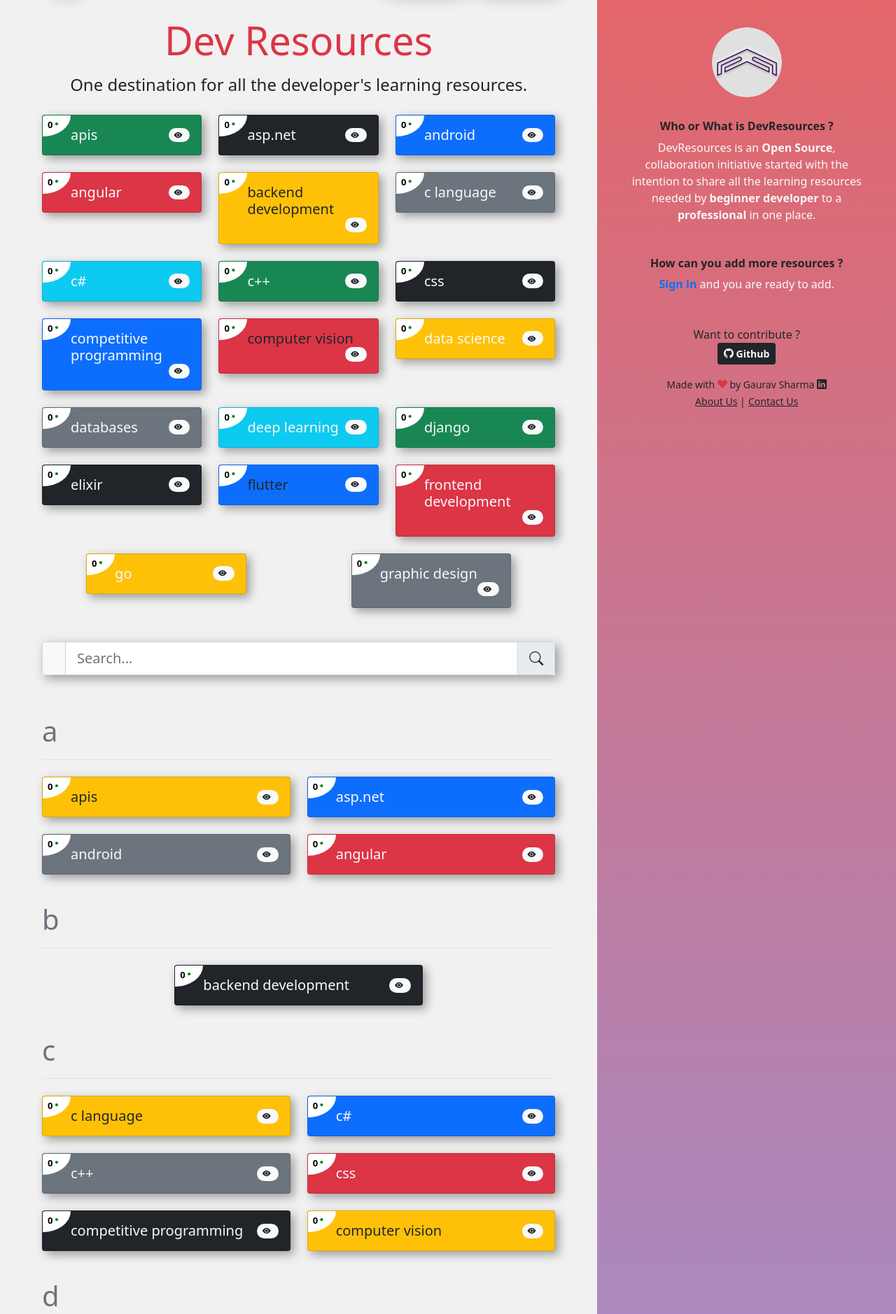
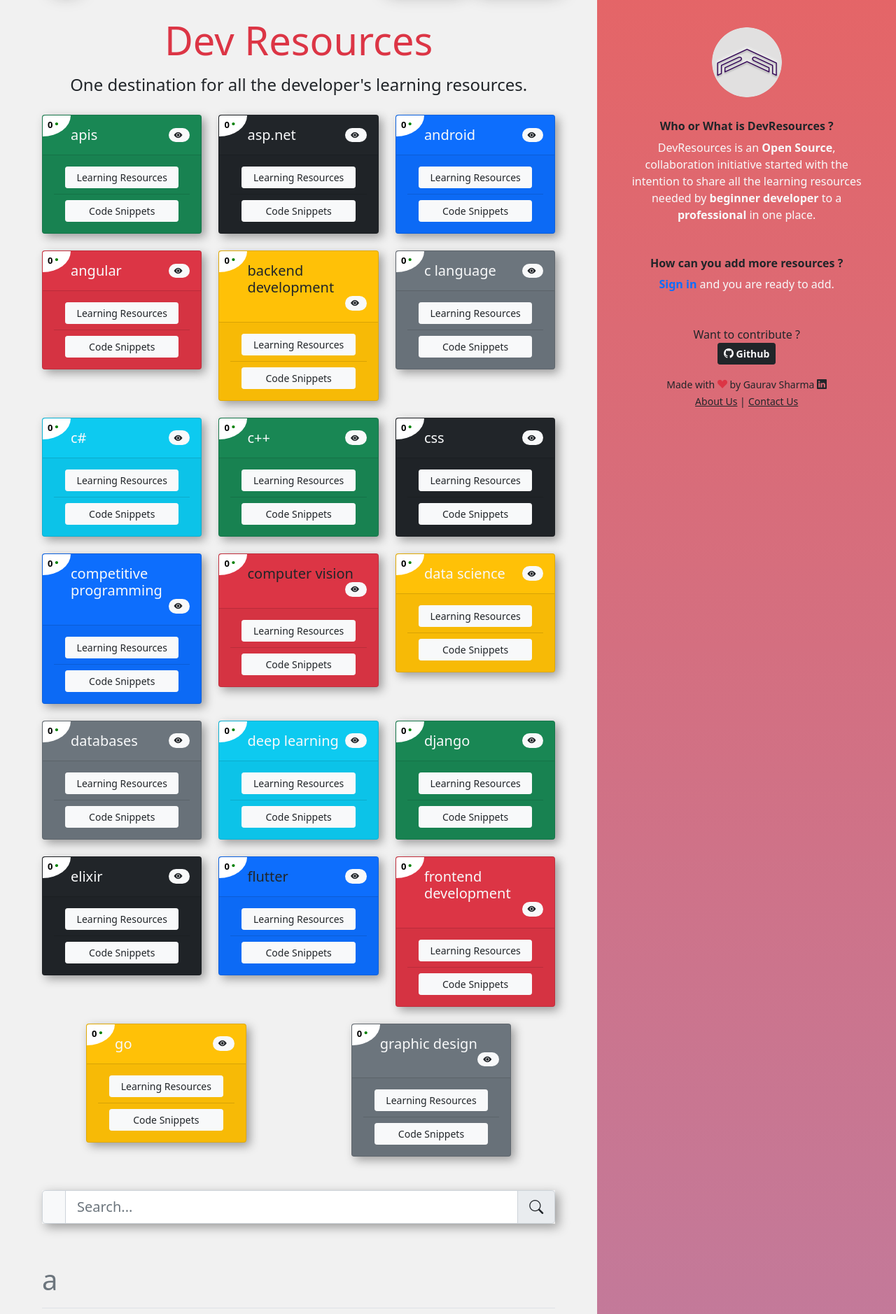
Before and after one commit to mnamegaurav/devresources, a Django app: template templates/core/home.html in a window 1280 px wide. Shown: the part 96-1974 px from the top of the page at 70% size. Run offline with Django 3.2, Linux system fonts and the light colour scheme; the template is opened without the code that fills it: values that come from a table or form of the project are taken from there, others are empty; data comes from the database, SQL or seed files in the repository; parts of the project's set-up code (start-up, migrations or seed data) failed here and were passed over; some libraries are stand-ins or nearby versions.

Commit message:
added buttons to navigate to learning resources and code snippets page

```diff
--- a/templates/core/home.html
+++ b/templates/core/home.html
@@ -20,7 +20,7 @@
     </div> -->
     {% for resource_category in top_resource_categories %}
     <div class="col-12 col-sm-6 col-xl-4 mx-auto mb-2" id="{{ resource_category.slug }}">
-      <a href="{% url 'resource_list_view' resource_category.slug %}" class="text-decoration-none">
+      <a href="javascript:void(0);" class="text-decoration-none">
         <div class="neumorphic__card card bg-{% cycle 'success' 'dark' 'primary' 'danger' 'warning' 'secondary' 'info' %} mb-3">
           <div class="card-body text-{% cycle 'light' 'light' 'light' 'light' 'dark' 'light' %} d-flex align-middle flex-wrap">
 
@@ -39,6 +39,16 @@
               </span>
             </p>
 
+          </div>
+          <div class="card-footer">
+            <ul class="list-group list-group-flush bg-transparent">
+              <li class="list-group-item bg-transparent">
+                <a href="{% url 'resource_list_view' resource_category.slug %}" class="row btn btn-sm btn-light m-auto text-dark w-100">Learning Resources</a>
+              </li>
+              <li class="list-group-item bg-transparent">
+                <a href="{% url 'github_gist_list_view' resource_category.slug %}"  class="row btn btn-sm btn-light m-auto text-dark w-100">Code Snippets</a>
+              </li>
+            </ul>
           </div>
         </div>
       </a>
@@ -86,7 +96,7 @@
         <div class="col-12 row justify-content-center    px-0 m-auto">
           {% for resource_category in resource_category_group.list %}
           <div class="col-12 col-md-6 col-xxl-4 mb-2 resource_category_card     px-auto" id="{{ resource_category.slug }}">
-            <a href="{% url 'resource_list_view' resource_category.slug %}" class="text-decoration-none">
+            <a href="javascript:void(0);" class="text-decoration-none">
               <div class="neumorphic__card card bg-{% cycle 'warning' 'primary' 'secondary' 'danger' 'dark' %} mb-3">
                 <div class="card-body text-{% cycle 'dark' 'light' 'light' 'light' 'light' %} d-flex align-middle flex-wrap">
 
@@ -104,6 +114,18 @@
                   </p>
 
                 </div>
+
+                <div class="card-footer">
+                  <ul class="list-group list-group-flush bg-transparent">
+                    <li class="list-group-item bg-transparent">
+                      <a href="{% url 'resource_list_view' resource_category.slug %}" class="row btn btn-sm btn-light m-auto text-dark w-100">Learning Resources</a>
+                    </li>
+                    <li class="list-group-item bg-transparent">
+                      <a href="{% url 'github_gist_list_view' resource_category.slug %}"  class="row btn btn-sm btn-light m-auto text-dark w-100">Code Snippets</a>
+                    </li>
+                  </ul>
+                </div>
+
               </div>
             </a>
           </div>
```
